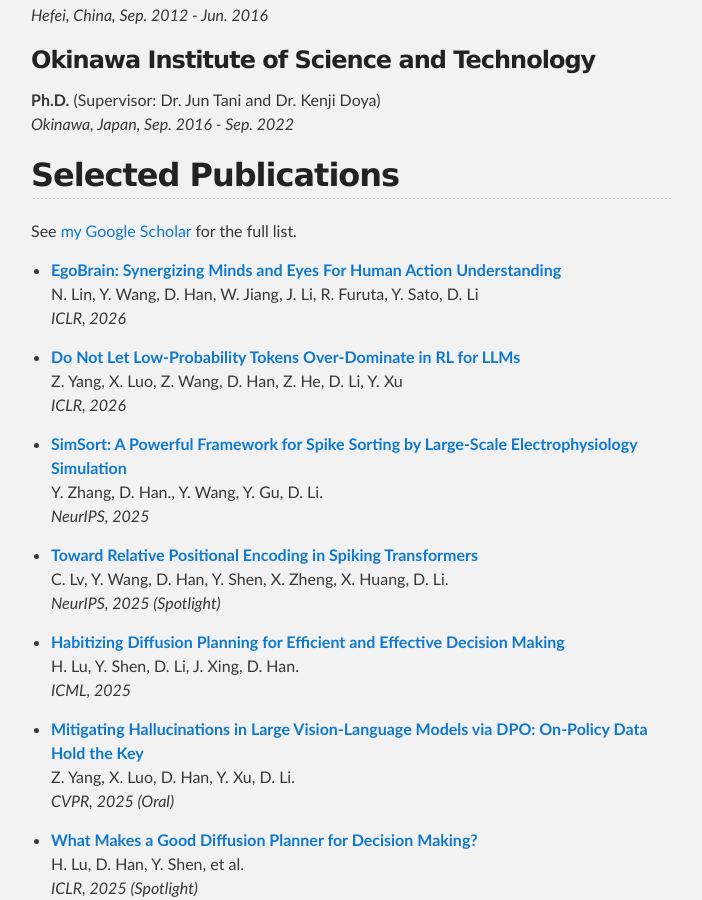
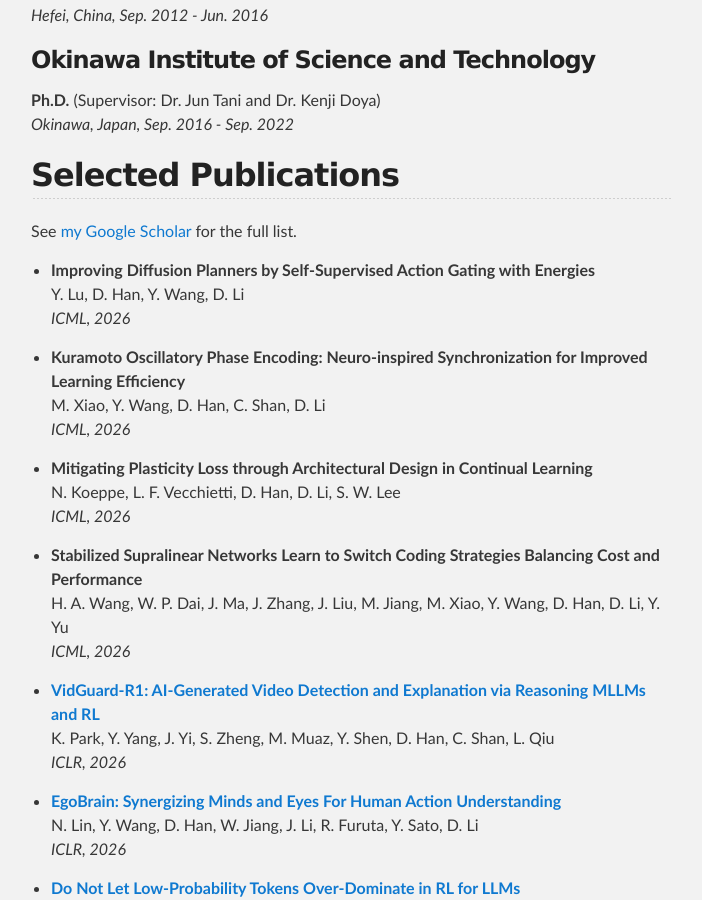
Before and after one commit to FrostHan/FrostHan.github.io, a Jekyll site: the page built from index.md, in a window 1280 px wide and 900 px high, scrolled down 1133 px. Shown: the whole window, without its empty margins (289-991 px from the left). Built offline with Jekyll 4.4.1, drawn with Linux system fonts in a browser that asks for light colours.

Commit message:
Add new publications to the index.md

```diff
--- a/index.md
+++ b/index.md
@@ -35,6 +35,25 @@
 
 See [my Google Scholar](https://scholar.google.com/citations?user=3V_9fRUAAAAJ) for the full list.
 
+- **Improving Diffusion Planners by Self-Supervised Action Gating with Energies**
+    Y. Lu, D. Han, Y. Wang, D. Li
+    *ICML, 2026*
+
+- **Kuramoto Oscillatory Phase Encoding: Neuro-inspired Synchronization for Improved Learning Efficiency**
+    M. Xiao, Y. Wang, D. Han, C. Shan, D. Li
+    *ICML, 2026*
+
+- **Mitigating Plasticity Loss through Architectural Design in Continual Learning**
+    N. Koeppe, L. F. Vecchietti, D. Han, D. Li, S. W. Lee
+    *ICML, 2026*
+
+- **Stabilized Supralinear Networks Learn to Switch Coding Strategies Balancing Cost and Performance**
+    H. A. Wang, W. P. Dai, J. Ma, J. Zhang, J. Liu, M. Jiang, M. Xiao, Y. Wang, D. Han, D. Li, Y. Yu
+    *ICML, 2026*
+
+- [**VidGuard-R1: AI-Generated Video Detection and Explanation via Reasoning MLLMs and RL**](https://openreview.net/forum?id=gXjOsBcXIR)
+    K. Park, Y. Yang, J. Yi, S. Zheng, M. Muaz, Y. Shen, D. Han, C. Shan, L. Qiu
+    *ICLR, 2026*
 
 - [**EgoBrain: Synergizing Minds and Eyes For Human Action Understanding**](https://openreview.net/forum?id=DGcoJINQ7P)
     N. Lin, Y. Wang, D. Han, W. Jiang, J. Li, R. Furuta, Y. Sato, D. Li
```
